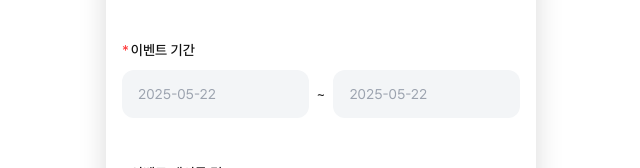
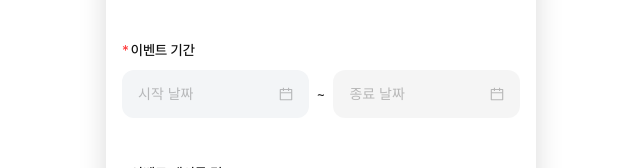
Before and after one commit to Damabwa/Web, a React (Create React App) app: page /new/event in a window 1280 px wide. Shown: the part 565-733 px from the top of the page, without its empty margins (319-959 px from the left). Built offline with nearby package versions, Linux system fonts and the light colour scheme; no server answers; what recoil-persist would draw is missing.

Commit message:
feat: 이벤트 기간 설정 date picker 적용

```diff
--- a/package.json
+++ b/package.json
@@ -10,6 +10,7 @@
     "@types/node": "^16.18.108",
     "@types/react": "^18.3.5",
     "@types/react-dom": "^18.3.0",
+    "antd": "^5.25.3",
     "axios": "^1.7.7",
     "browser-image-compression": "^2.0.2",
     "qs": "^6.14.0",
--- a/src/pages/NewEvent/EventPeriod/index.tsx
+++ b/src/pages/NewEvent/EventPeriod/index.tsx
@@ -1,91 +1,25 @@
-import { useEffect, useState } from "react";
+import { useState } from "react";
+import { DatePicker } from "antd";
+import dayjs from "dayjs";
+import customParseFormat from "dayjs/plugin/customParseFormat";
+import "dayjs/locale/ko";
 
 interface Props {
-  onChangeA: (event: React.ChangeEvent<HTMLInputElement>) => void;
-  onChangeB: (event: React.ChangeEvent<HTMLInputElement>) => void;
-  valueA: string;
-  valueB: string;
-  setIsValidDates: React.Dispatch<React.SetStateAction<boolean>>;
+  onChangeDate: (
+    type: string,
+    date: React.ChangeEvent<HTMLInputElement>
+  ) => void;
 }
 
-export default function EventPeriod({
-  onChangeA,
-  onChangeB,
-  valueA,
-  valueB,
-  setIsValidDates,
-}: Props) {
-  const [wrondMsg, setWrongMsg] = useState("");
+export default function EventPeriod({ onChangeDate }: Props) {
+  const [startDate, setStartDate] = useState(null);
+  const [endDate, setEndDate] = useState(null);
 
-  useEffect(() => {
-    if (
-      (valueA && !isValidDateFormat(valueA)) ||
-      (valueB && !isValidDateFormat(valueB))
-    ) {
-      setIsValidDates(false);
-      setWrongMsg("잘못된 형식입니다.");
-    } else checkIsValidDates(valueA, valueB);
-  }, [valueA, valueB]);
+  dayjs.extend(customParseFormat);
 
-  const getDate = () => {
-    const now = new Date();
-    const utcTime = now.getTime() + now.getTimezoneOffset() * 60000;
-    const koreaTime = new Date(utcTime + 9 * 60 * 60000);
-
-    const year = koreaTime.getFullYear();
-    const month = String(koreaTime.getMonth() + 1).padStart(2, "0");
-    const day = String(koreaTime.getDate()).padStart(2, "0");
-
-    return `${year}-${month}-${day}`;
-  };
-
-  const isValidDateFormat = (dateStr: string): boolean => {
-    const regex = /^\d{4}-\d{2}-\d{2}$/;
-    if (!regex.test(dateStr)) return false;
-
-    const date = new Date(dateStr);
-
-    if (isNaN(date.getTime())) return false;
-
-    const [year, month, day] = dateStr.split("-").map(Number);
-    if (
-      date.getUTCFullYear() !== year ||
-      date.getUTCMonth() + 1 !== month ||
-      date.getUTCDate() !== day
-    ) {
-      return false;
-    }
-    return true;
-  };
-
-  const checkIsValidDates = (startDateStr: string, endDateStr: string) => {
-    const now = new Date();
-    const utcTime = now.getTime() + now.getTimezoneOffset() * 60000;
-    const today = new Date(utcTime + 9 * 60 * 60000);
-    today.setHours(0, 0, 0, 0);
-
-    const startDate = new Date(startDateStr);
-    startDate.setHours(0, 0, 0, 0);
-    const endDate = new Date(endDateStr);
-    endDate.setHours(0, 0, 0, 0);
-
-    // if (startDate < today) {
-    //   setWrongMsg("시작 날짜는 오늘 이후여야 합니다.");
-    //   setIsValidDates(false);
-    //   return;
-    // }
-    if (endDate < today) {
-      setWrongMsg("종료 날짜는 오늘 이후여야 합니다.");
-      setIsValidDates(false);
-      return;
-    }
-    if (endDate < startDate) {
-      setWrongMsg("종료 날짜는 시작 날짜보다 이전일 수 없습니다.");
-      setIsValidDates(false);
-      return;
-    }
-    setWrongMsg("");
-    setIsValidDates(true);
+  const onChange = (type: string, date: any) => {
+    type === "START" ? setStartDate(date) : setEndDate(date);
+    onChangeDate(type, date);
   };
 
   return (
@@ -95,21 +29,27 @@ export default function EventPeriod({
         <span>이벤트 기간</span>
       </div>
       <div className="flex items-center gap-2 mb-[0.31rem]">
-        <input
-          className="w-1/2 h-12 px-4 border-none outline-none rounded-xl bg-gray50"
-          placeholder={getDate()}
-          onChange={onChangeA}
-          value={valueA}
+        <DatePicker
+          className="w-1/2 h-12 px-4 border-none rounded-xl bg-gray50"
+          placeholder="시작 날짜"
+          value={startDate}
+          onChange={(date) => onChange("START", date)}
+          disabledDate={(current) =>
+            current < dayjs().subtract(1, "day").endOf("day")
+          }
         />
-        ~
-        <input
-          className="w-1/2 h-12 px-4 border-none outline-none rounded-xl bg-gray50"
-          placeholder={getDate()}
-          onChange={onChangeB}
-          value={valueB}
+        <p>~</p>
+        <DatePicker
+          className="w-1/2 h-12 px-4 border-none rounded-xl bg-gray50"
+          placeholder="종료 날짜"
+          value={endDate}
+          onChange={(date) => onChange("END", date)}
+          disabled={!startDate}
+          disabledDate={(current) =>
+            current && current.isBefore(startDate, "day")
+          }
         />
       </div>
-      {wrondMsg !== "" && <div className="text-xs text-red">{wrondMsg}</div>}
     </div>
   );
 }
--- a/src/pages/NewEvent/index.tsx
+++ b/src/pages/NewEvent/index.tsx
@@ -30,7 +30,6 @@ export default function NewEvent() {
   const [hashtags, setHashtags] = useState<string[]>([]);
   const [content, setContent] = useState("");
   const [isValid, setIsValid] = useState(false);
-  const [isValidDates, setIsValidDates] = useState(false);
 
   const [showKeywordModal, setShowKeywordModal] = useState(false);
   const [showImageModal, setShowImageModal] = useState(false);
@@ -70,8 +69,10 @@ export default function NewEvent() {
         externalLink.length *
         images.length *
         hashtags.length *
-        content.length >
-        0 && isValidDates
+        content.length *
+        startedAt.length *
+        endedAt.length >
+        0
     );
   }, [
     title,
@@ -82,7 +83,8 @@ export default function NewEvent() {
     images,
     hashtags,
     content,
-    isValidDates,
+    startedAt,
+    endedAt,
   ]);
 
   const handleTitleInput = (e: any) => {
@@ -93,22 +95,9 @@ export default function NewEvent() {
     setExternalLink(e.target.value);
   };
 
-  const onChangeStart = (e: any) => {
-    let { value } = e.target;
-    value = value.replace(/[^0-9-]/g, "");
-    if (value.length > 10) {
-      value = value.slice(0, 10);
-    }
-    setStartedAt(value);
-  };
-
-  const onChangeEnd = (e: any) => {
-    let { value } = e.target;
-    value = value.replace(/[^0-9-]/g, "");
-    if (value.length > 10) {
-      value = value.slice(0, 10);
-    }
-    setEndedAt(value);
+  const onChangeDate = (type: string, date: any) => {
+    const formatted = date.format("YYYY-MM-DD");
+    type === "START" ? setStartedAt(formatted) : setEndedAt(formatted);
   };
 
   const onClickSubmit = async () => {
@@ -170,13 +159,7 @@ export default function NewEvent() {
         />
         <Location locs={activeRegions} setLocs={setActiveRegions} maxNum={3} />
         <EventType eventType={promotionType} setEventType={setPromotionType} />
-        <EventPeriod
-          onChangeA={onChangeStart}
-          onChangeB={onChangeEnd}
-          valueA={startedAt}
-          valueB={endedAt}
-          setIsValidDates={setIsValidDates}
-        />
+        <EventPeriod onChangeDate={onChangeDate} />
         <InputBox
           isRequired={true}
           title="이벤트 게시물 링크"
```
Also changed, not shown: 1 other file (tests, documents, lock files or other folders).
